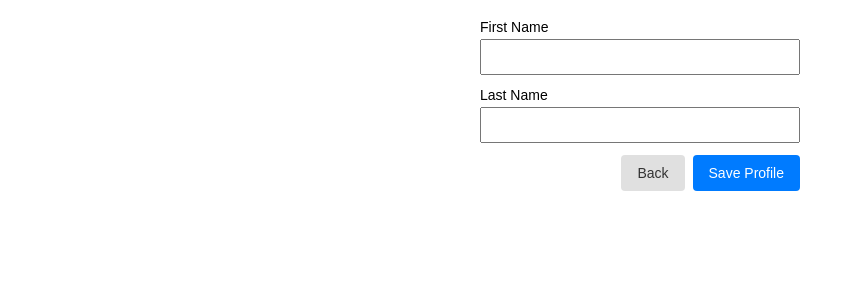
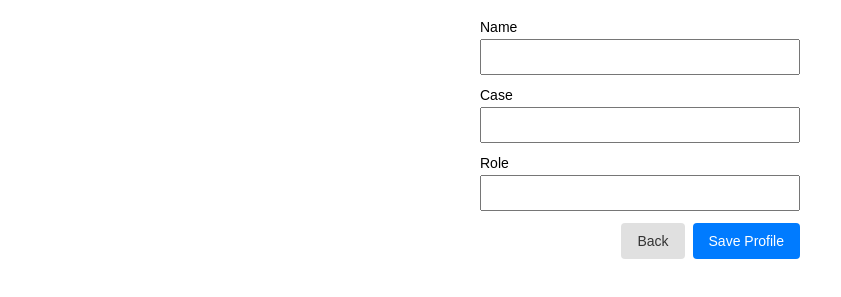
Before and after one commit to bbbr8/test1234, a plain HTML site: page index.html in a window 1280 px wide. Both pictures are taken after a click on the button "Next". Shown: the part 61-358 px from the top of the page, without its empty margins (0-841 px from the left). Drawn offline with Linux system fonts and the light colour scheme.

Commit message:
Save profile data before navigating to dashboard

```diff
--- a/index.html
+++ b/index.html
@@ -39,12 +39,16 @@
     <h1>Profile Setup</h1>
     <form>
       <div class="form-group">
-        <label for="first-name">First Name</label>
-        <input id="first-name" type="text" />
+        <label for="profile-name">Name</label>
+        <input id="profile-name" type="text" />
       </div>
       <div class="form-group">
-        <label for="last-name">Last Name</label>
-        <input id="last-name" type="text" />
+        <label for="profile-case">Case</label>
+        <input id="profile-case" type="text" />
+      </div>
+      <div class="form-group">
+        <label for="profile-role">Role</label>
+        <input id="profile-role" type="text" />
       </div>
       <div class="button-group">
         <button type="button" class="btn btn-secondary" onclick="goToLogin()">Back</button>
@@ -53,16 +57,37 @@
     </form>
   </div>
 
+  <div id="dashboard-screen" class="hidden">
+    <h1>Dashboard</h1>
+  </div>
+
   <script>
+    function showScreen(screen) {
+      const screens = ['login', 'profile', 'dashboard'];
+      screens.forEach((name) => {
+        document.getElementById(`${name}-screen`).classList.add('hidden');
+      });
+      document.getElementById(`${screen}-screen`).classList.remove('hidden');
+    }
+
     function goToProfileSetup() {
-      document.getElementById('login-screen').classList.add('hidden');
-      document.getElementById('profile-screen').classList.remove('hidden');
+      showScreen('profile');
     }
 
     function goToLogin() {
-      document.getElementById('profile-screen').classList.add('hidden');
-      document.getElementById('login-screen').classList.remove('hidden');
+      showScreen('login');
     }
+
+    document.querySelector('#profile-screen form').addEventListener('submit', (e) => {
+      e.preventDefault();
+      const profile = {
+        name: document.getElementById('profile-name').value,
+        case: document.getElementById('profile-case').value,
+        role: document.getElementById('profile-role').value,
+      };
+      localStorage.setItem('briefly_profile', JSON.stringify(profile));
+      showScreen('dashboard');
+    });
   </script>
 </body>
 </html>
```
